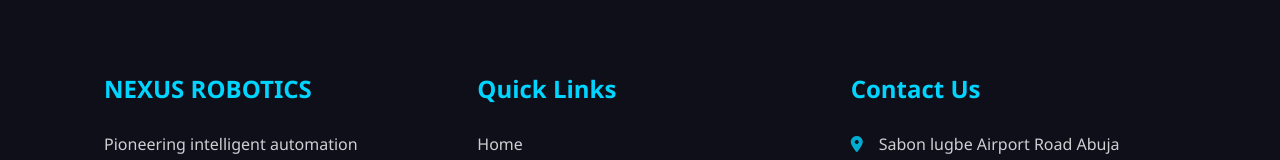
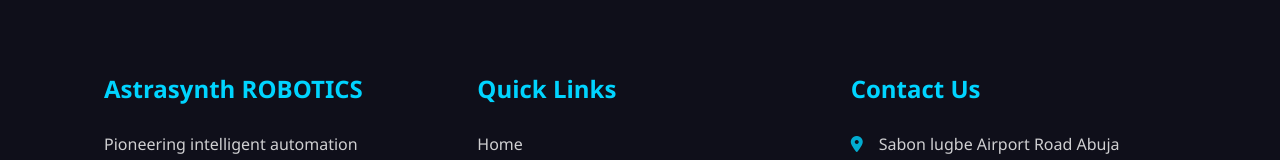
Before and after one commit to inedu-code/Astrasynth, a plain HTML site: page index.html in a window 1280 px wide. Shown: the part 6678-6838 px from the top of the page. Drawn offline with Linux system fonts and the light colour scheme.

Commit message:
Update index.html

```diff
--- a/index.html
+++ b/index.html
@@ -3,7 +3,7 @@
 <head>
     <meta charset="UTF-8">
     <meta name="viewport" content="width=device-width, initial-scale=1.0">
-    <title>About Us | AstraSynth Robotics Automation</title>
+    <title>Home | AstraSynth Robotics Automation</title>
     <link rel="stylesheet" href="https://cdnjs.cloudflare.com/ajax/libs/font-awesome/6.4.0/css/all.min.css">
     <link rel="stylesheet" href="styles.css">
 </head>
@@ -460,7 +460,7 @@
     <footer class="footer">
         <div class="footer-content">
             <div class="footer-section">
-                <h3>NEXUS ROBOTICS</h3>
+                <h3>Astrasynth ROBOTICS</h3>
                 <p>Pioneering intelligent automation solutions for the Industry 4.0 revolution.</p>
                 <div class="social-icons">
                     <a href="#"><i class="fab fa-linkedin"></i></a>
@@ -493,4 +493,5 @@
 
     <script src="script.js"></script>
 </body>
+
 </html>
```
